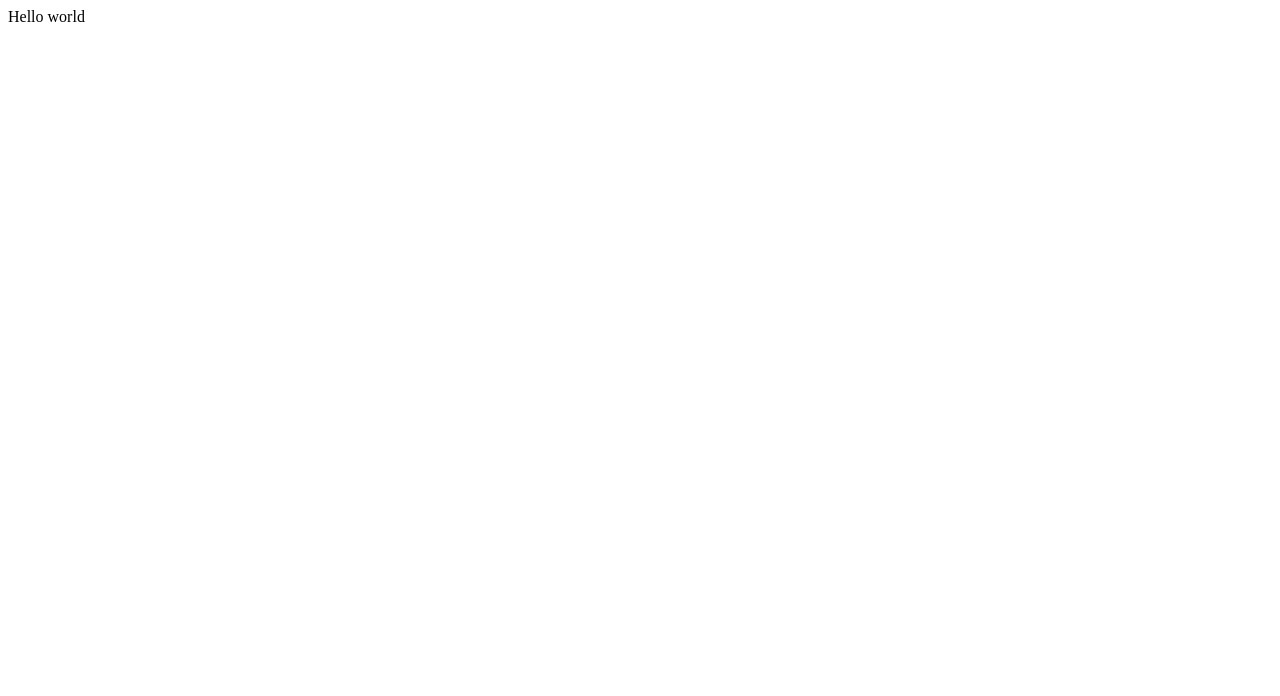
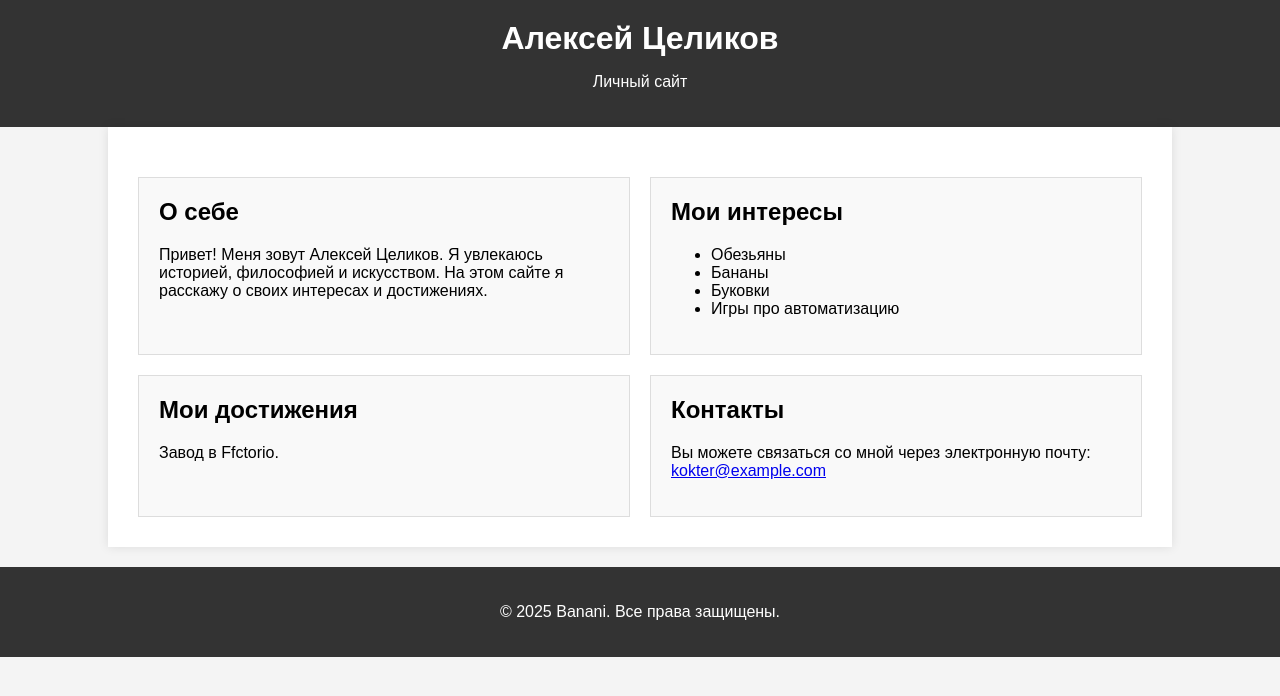
Before and after one commit to kokter/kokter.github.io, a plain HTML site: page index.html in a window 1280 px wide. Drawn offline with Linux system fonts and the light colour scheme.

Commit message:
Update index.html

```diff
--- a/index.html
+++ b/index.html
@@ -1,10 +1,91 @@
-<!doctype html>
-<html>
-  <head>
-    <meta charset="utf-8" />
-    <title>Hello world</title>
-  </head>
-  <body>
-    Hello world
-  </body>
+<!DOCTYPE html>
+<html lang="ru">
+<head>
+    <meta charset="UTF-8">
+    <meta name="viewport" content="width=device-width, initial-scale=1.0">
+    <title>О себе - Алексей Целиков</title>
+    <style>
+        body {
+            font-family: Arial, sans-serif;
+            background-color: #f4f4f4;
+            margin: 0;
+            padding: 0;
+        }
+        .container {
+            width: 80%;
+            margin: 0 auto;
+            background-color: #fff;
+            padding: 20px;
+            box-shadow: 0 0 10px rgba(0, 0, 0, 0.1);
+        }
+        header {
+            text-align: center;
+            padding: 20px 0;
+            background-color: #333;
+            color: #fff;
+        }
+        header h1 {
+            margin: 0;
+        }
+        .content {
+            display: flex;
+            flex-wrap: wrap;
+            margin-top: 20px;
+        }
+        .content .block {
+            flex: 1 1 45%;
+            margin: 10px;
+            padding: 20px;
+            background-color: #f9f9f9;
+            border: 1px solid #ddd;
+            box-sizing: border-box;
+        }
+        .content .block h2 {
+            margin-top: 0;
+        }
+        footer {
+            text-align: center;
+            padding: 20px 0;
+            background-color: #333;
+            color: #fff;
+            margin-top: 20px;
+        }
+    </style>
+</head>
+<body>
+    <header>
+        <h1>Алексей Целиков</h1>
+        <p>Личный сайт</p>
+    </header>
+
+    <div class="container">
+        <div class="content">
+            <div class="block">
+                <h2>О себе</h2>
+                <p>Привет! Меня зовут Алексей Целиков. Я увлекаюсь историей, философией и искусством. На этом сайте я расскажу о своих интересах и достижениях.</p>
+            </div>
+            <div class="block">
+                <h2>Мои интересы</h2>
+                <ul>
+                    <li>Обезьяны</li>
+                    <li>Бананы</li>
+                    <li>Буковки</li>
+                    <li>Игры про автоматизацию</li>
+                </ul>
+            </div>
+            <div class="block">
+                <h2>Мои достижения</h2>
+                <p>Завод в Ffctorio.</p>
+            </div>
+            <div class="block">
+                <h2>Контакты</h2>
+                <p>Вы можете связаться со мной через электронную почту: <a href="mailto:kokter@example.com">kokter@example.com</a></p>
+            </div>
+        </div>
+    </div>
+
+    <footer>
+        <p>&copy; 2025 Banani. Все права защищены.</p>
+    </footer>
+</body>
 </html>
```
